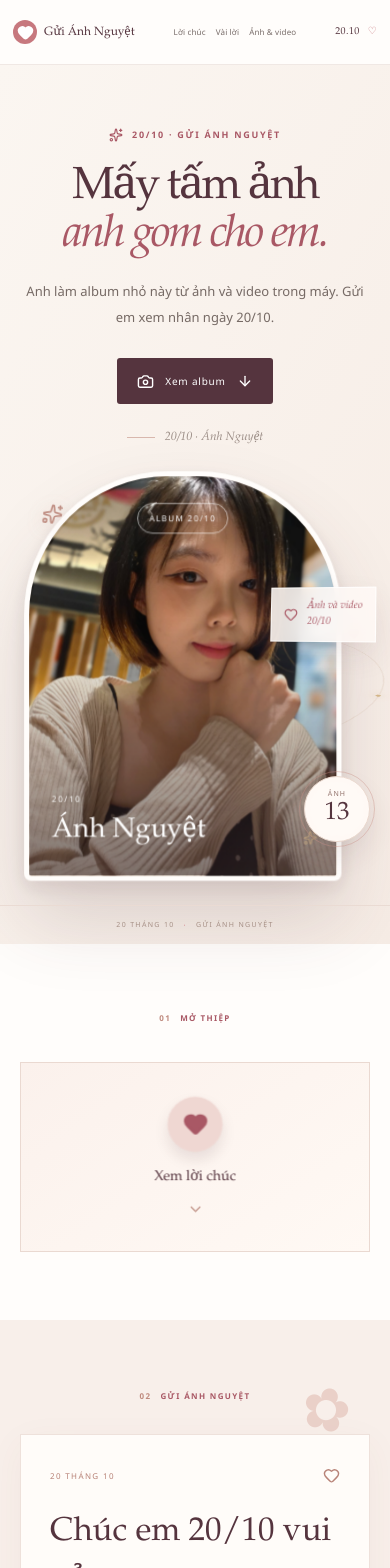
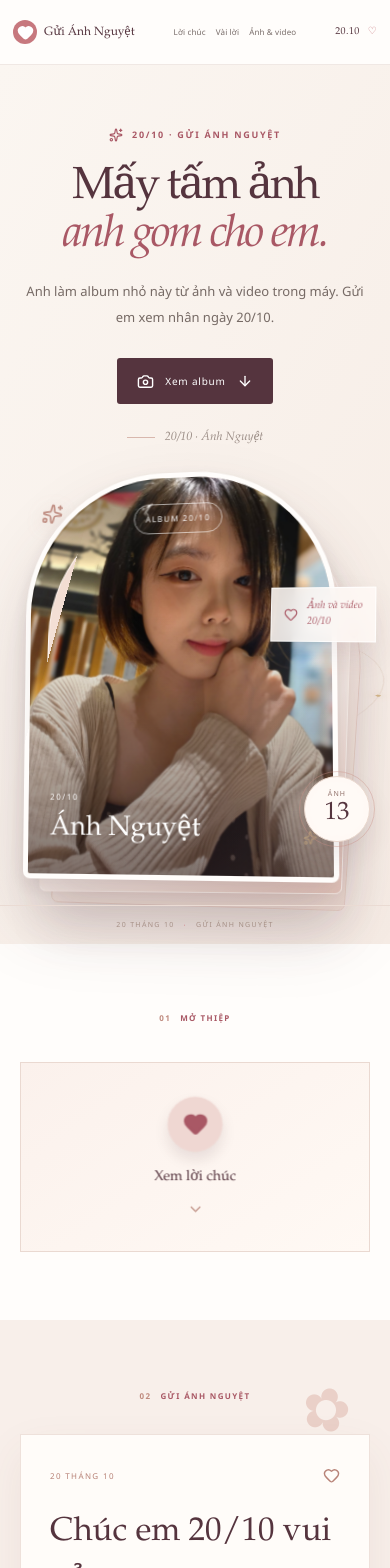
Before and after one commit to DuckLoc/Nguyet, a React (Vite) app: page / in a window 390 px wide. Shown: the top 1568 px of the page. Built offline with nearby package versions, Linux system fonts and the light colour scheme.

Commit message:
Make the 3D album effect more visible
Remove the gallery storage notice and add a clear layered photo stack with perspective reveal animations.

```diff
--- a/src/App.css
+++ b/src/App.css
@@ -31,7 +31,10 @@ main { overflow: hidden; }
 .hero-sparkle-two { top: 38%; right: 4%; color: #cb8c8d; animation-delay: -2.4s; }
 .hero-sparkle-three { right: 16%; bottom: 8%; color: #c4a77f; animation-delay: -1.5s; }
 .hero-photo-shell { position: absolute; z-index: 2; inset: 4px 38px 10px 28px; transform-style: preserve-3d; pointer-events: none; }
-.hero-photo-frame { position: absolute; inset: 0; overflow: hidden; border: 7px solid #fffdfb; border-radius: 190px 190px 8px 8px; background: #eadbd2; box-shadow: 0 38px 72px #55343e2b, 0 7px 18px #55343e1c; transform: rotateX(var(--showcase-tilt-x, 0deg)) rotateY(var(--showcase-tilt-y, 0deg)) translateZ(28px); transform-style: preserve-3d; transition: transform .35s cubic-bezier(.2,.7,.2,1), box-shadow .35s; will-change: transform; }
+.hero-photo-shell::before, .hero-photo-shell::after { position: absolute; z-index: 0; border: 1px solid #fffaf5b8; border-radius: 190px 190px 8px 8px; content: ''; pointer-events: none; }
+.hero-photo-shell::before { inset: 13px -9px -8px 9px; background: linear-gradient(145deg, #f1d8cc, #f8eee8 65%, #e8c9be); box-shadow: 0 22px 48px #55343e1c; transform: translate3d(8px, 12px, -18px) rotateY(8deg) rotateZ(2deg); }
+.hero-photo-shell::after { inset: 25px -18px -16px 18px; border-color: #e7cfc5; background: linear-gradient(145deg, #fffaf5, #eedbd2); box-shadow: 0 26px 52px #55343e16; transform: translate3d(14px, 22px, -38px) rotateY(12deg) rotateZ(4deg); }
+.hero-photo-frame { position: absolute; z-index: 2; inset: 0; overflow: hidden; border: 7px solid #fffdfb; border-radius: 190px 190px 8px 8px; background: #eadbd2; box-shadow: 0 38px 72px #55343e2b, 0 7px 18px #55343e1c; transform: rotateX(calc(5deg + var(--showcase-tilt-x, 0deg))) rotateY(calc(-10deg + var(--showcase-tilt-y, 0deg))) translateZ(28px); transform-style: preserve-3d; transition: transform .35s cubic-bezier(.2,.7,.2,1), box-shadow .35s; will-change: transform; }
 .hero-photo-frame::after { position: absolute; inset: 0; border-radius: inherit; background: linear-gradient(125deg, #fff3 0%, transparent 32%, transparent 69%, #f8d5c117 100%); content: ''; pointer-events: none; transform: translateZ(12px); }
 .hero-photo-frame img { width: 100%; height: 100%; object-fit: cover; object-position: center 39%; transform: translateZ(2px) scale(1.025); transition: transform .7s cubic-bezier(.2,.7,.2,1); }
 .hero-showcase:hover .hero-photo-frame { box-shadow: 0 44px 82px #55343e30, 0 8px 20px #55343e22; }
@@ -69,9 +72,9 @@ main { overflow: hidden; }
 .greeting-copy { max-width: 400px; margin: 16px auto 0; color: #83746e; font-size: 12px; line-height: 1.9; }
 .greeting-heart { display: block; margin-top: 16px; color: var(--rose); font-size: 22px; }
 
-.letter-section { position: relative; padding-top: 86px; padding-bottom: 94px; background: #f8efea; }
+.letter-section { position: relative; padding-top: 86px; padding-bottom: 94px; background: #f8efea; perspective: 1300px; }
 .letter-flower { position: absolute; top: 43px; right: 10%; color: #dfb8ae; font-size: 59px; opacity: .55; transform: rotate(15deg); }
-.letter-paper { max-width: 610px; margin: 32px auto 0; padding: 39px 54px 37px; border: 1px solid #eee1db; background: #fffcf9; box-shadow: 0 10px 35px #6f49420d; }
+.letter-paper { max-width: 610px; margin: 32px auto 0; padding: 39px 54px 37px; border: 1px solid #eee1db; background: #fffcf9; box-shadow: 0 18px 42px #6f494214; transform-style: preserve-3d; }
 .letter-paper-top { display: flex; align-items: center; justify-content: space-between; color: #b88378; font-size: 8px; letter-spacing: .17em; }
 .letter-paper h2 { margin: 24px 0 22px; color: var(--wine); font-family: var(--serif); font-size: 33px; font-weight: 400; }
 .letter-paper > p { margin: 0 0 14px; color: #746964; font-size: 12px; line-height: 1.95; }
@@ -81,7 +84,7 @@ main { overflow: hidden; }
 .section-heading { margin-top: 21px; }
 .section-heading h2 { font-size: clamp(31px, 4vw, 43px); }
 .section-heading > p { margin-top: 9px; color: #8b7e77; font-size: 12px; line-height: 1.8; }
-.timeline-list { position: relative; max-width: 600px; margin: 38px auto 0; }
+.timeline-list { position: relative; max-width: 600px; margin: 38px auto 0; perspective: 1100px; }
 .timeline-list::before { position: absolute; top: 12px; bottom: 14px; left: 19px; width: 1px; background: #ead9d1; content: ''; }
 .timeline-item { position: relative; display: grid; grid-template-columns: 40px 36px 1fr; align-items: start; gap: 13px; min-height: 105px; }
 .timeline-dot { z-index: 1; width: 39px; height: 39px; display: grid; place-items: center; border: 1px solid #e9d5cd; border-radius: 50%; background: #fffdfb; color: #bf7b7c; }
@@ -98,17 +101,14 @@ main { overflow: hidden; }
 .button-outline input { position: absolute; width: 1px; height: 1px; overflow: hidden; clip: rect(0, 0, 0, 0); white-space: nowrap; clip-path: inset(50%); }
 .button-outline:focus-within { outline: 2px solid var(--rose-dark); outline-offset: 3px; }
 .is-disabled { opacity: .6; pointer-events: none; }
-.storage-note { display: flex; align-items: flex-start; gap: 9px; margin-top: 23px; padding: 12px 14px; border: 1px solid #eadbd1; background: #fffaf6; color: #84756e; font-size: 10px; line-height: 1.7; }
-.storage-note svg { flex: 0 0 auto; margin-top: 1px; color: #ad7a6e; }
-.storage-note strong { color: #745650; }
 .gallery-error { margin-top: 13px; padding: 10px 13px; border-left: 2px solid #bc6264; color: #82494a; background: #fff4f1; font-size: 11px; }
 .gallery-empty { width: 100%; min-height: 235px; display: flex; flex-direction: column; align-items: center; justify-content: center; gap: 10px; margin-top: 20px; border: 1px dashed #d8bdb4; background: #fffaf7a8; color: #897872; cursor: pointer; font: inherit; font-size: 11px; }
 .gallery-empty:hover { border-color: #b87c76; background: #fffaf7; }
 .empty-icon { width: 50px; height: 50px; display: grid; place-items: center; margin-bottom: 3px; border-radius: 50%; background: #f4e6df; color: var(--rose-dark); }
 .gallery-empty strong { color: var(--wine); font-family: var(--serif); font-size: 17px; font-weight: 400; }
 .empty-upload { display: inline-flex; align-items: center; gap: 6px; margin-top: 5px; color: #a26667; font-size: 10px; }
-.photo-grid { display: grid; grid-template-columns: repeat(4, minmax(0, 1fr)); grid-auto-rows: 205px; gap: 15px; margin-top: 24px; }
-.photo-card { min-width: 0; padding: 8px; border: 1px solid #ecded7; background: #fffcf9; transition: box-shadow .3s, border-color .3s; }
+.photo-grid { display: grid; grid-template-columns: repeat(4, minmax(0, 1fr)); grid-auto-rows: 205px; gap: 15px; margin-top: 24px; perspective: 1500px; transform-style: preserve-3d; }
+.photo-card { min-width: 0; padding: 8px; border: 1px solid #ecded7; background: #fffcf9; perspective: 1100px; transform-style: preserve-3d; transition: box-shadow .3s, border-color .3s; }
 .photo-card:hover { border-color: #d9b9ae; box-shadow: 0 12px 30px #55343e12; }
 .photo-card:first-child { grid-column: span 2; grid-row: span 2; }
 .photo-card:nth-child(6) { grid-column: span 2; }
@@ -190,6 +190,7 @@ main { overflow: hidden; }
   .hero-signoff { justify-content: center; margin-top: 24px; }
   .hero-showcase { width: min(100%, 390px); height: 465px; margin-top: 30px; }
   .hero-photo-shell { inset: 0 39px 0 12px; }
+  .hero-photo-shell::before, .hero-photo-shell::after { border-radius: 160px 160px 8px 8px; }
   .hero-photo-frame { border-radius: 160px 160px 8px 8px; }
   .hero-photo-count { right: 0; bottom: 30px; width: 66px; height: 66px; }
   .hero-side-note { top: 115px; right: -12px; }
@@ -220,6 +221,7 @@ main { overflow: hidden; }
   .hero h1 { font-size: 45px; }
   .hero-showcase { height: 400px; }
   .hero-photo-shell { inset: 0 32px 0 8px; }
+  .hero-photo-shell::before, .hero-photo-shell::after { border-radius: 140px 140px 7px 7px; }
   .hero-photo-frame { border-width: 5px; border-radius: 140px 140px 7px 7px; }
   .hero-side-note { right: -11px; font-size: 10px; }
   .section-wrap { padding-right: 20px; padding-left: 20px; }
@@ -241,5 +243,5 @@ main { overflow: hidden; }
 @media (prefers-reduced-motion: reduce) {
   *, *::before, *::after { scroll-behavior: auto !important; animation-duration: .01ms !important; animation-iteration-count: 1 !important; transition-duration: .01ms !important; }
   .hero-orbit, .hero-sparkle { animation: none !important; }
-  .hero-photo-frame { transform: none !important; will-change: auto; }
+  .hero-photo-frame { will-change: auto; }
 }
--- a/src/App.tsx
+++ b/src/App.tsx
@@ -90,8 +90,8 @@ function App() {
     const bounds = event.currentTarget.getBoundingClientRect()
     const x = Math.max(0, Math.min(1, (event.clientX - bounds.left) / bounds.width))
     const y = Math.max(0, Math.min(1, (event.clientY - bounds.top) / bounds.height))
-    event.currentTarget.style.setProperty('--showcase-tilt-x', `${((0.5 - y) * 8).toFixed(2)}deg`)
-    event.currentTarget.style.setProperty('--showcase-tilt-y', `${((x - 0.5) * 10).toFixed(2)}deg`)
+    event.currentTarget.style.setProperty('--showcase-tilt-x', `${((0.5 - y) * 12).toFixed(2)}deg`)
+    event.currentTarget.style.setProperty('--showcase-tilt-y', `${((x - 0.5) * 18).toFixed(2)}deg`)
   }
 
   const resetShowcaseTilt = (event: ReactPointerEvent<HTMLDivElement>) => {
@@ -244,7 +244,7 @@ function App() {
           <span className="hero-sparkle hero-sparkle-one" aria-hidden="true"><Sparkles size={19} /></span>
           <span className="hero-sparkle hero-sparkle-two" aria-hidden="true"><Heart size={13} fill="currentColor" /></span>
           <span className="hero-sparkle hero-sparkle-three" aria-hidden="true"><Sparkles size={14} /></span>
-          <motion.div className="hero-photo-shell" initial={{ opacity: 0, y: 24, scale: 0.97 }} animate={{ opacity: 1, y: 0, scale: 1 }} transition={{ duration: 0.8, ease: [0.22, 1, 0.36, 1], delay: 0.18 }}>
+          <motion.div className="hero-photo-shell" initial={{ opacity: 0, y: 24, scale: 0.94, rotateY: -22, rotateX: 9 }} animate={{ opacity: 1, y: 0, scale: 1, rotateY: 0, rotateX: 0 }} transition={{ duration: 1.1, ease: [0.22, 1, 0.36, 1], delay: 0.18 }}>
             <div className="hero-photo-frame">
               <img src={content.coverImage} alt={`Ảnh của ${content.recipient}`} fetchPriority="high" />
               <div className="hero-photo-shade" />
@@ -280,7 +280,7 @@ function App() {
       <section className="letter-section section-wrap" id="letter">
         <div className="letter-flower" aria-hidden="true">✿</div>
         <div className="section-kicker"><span>02</span> GỬI ÁNH NGUYỆT</div>
-        <motion.div className="letter-paper" initial={{ opacity: 0, y: 24 }} whileInView={{ opacity: 1, y: 0 }} viewport={{ once: true, amount: 0.25 }} transition={{ duration: 0.6, ease: 'easeOut' }}>
+        <motion.div className="letter-paper" initial={{ opacity: 0, y: 24, rotateX: 10 }} whileInView={{ opacity: 1, y: 0, rotateX: 0 }} viewport={{ once: true, amount: 0.25 }} transition={{ duration: 0.7, ease: 'easeOut' }}>
           <div className="letter-paper-top"><span>20 THÁNG 10</span><Heart size={17} /></div>
           <h2>{content.letterTitle}</h2>
           {content.letter.map((paragraph, index) => <p key={index}>{paragraph}</p>)}
@@ -295,7 +295,7 @@ function App() {
         </div>
         <div className="timeline-list">
           {content.moments.map((moment, index) => (
-            <motion.article className="timeline-item" key={moment.title} initial={{ opacity: 0, y: 18 }} whileInView={{ opacity: 1, y: 0 }} viewport={{ once: true }} transition={{ delay: index * 0.12 }}>
+            <motion.article className="timeline-item" key={moment.title} initial={{ opacity: 0, y: 18, rotateY: index % 2 === 0 ? -12 : 12 }} whileInView={{ opacity: 1, y: 0, rotateY: 0 }} viewport={{ once: true }} transition={{ delay: index * 0.12, duration: 0.65 }}>
               <span className="timeline-dot"><Heart size={13} fill="currentColor" /></span>
               <span className="timeline-number">0{index + 1}</span><div><h3>{moment.title}</h3><p>{moment.text}</p></div>
             </motion.article>
@@ -312,11 +312,10 @@ function App() {
             <input ref={fileInput} type="file" accept="image/*" multiple onChange={(event) => void addPhotos(event.target.files)} disabled={isSaving} />
           </label>
         </div>
-        <div className="storage-note"><LockKeyhole size={15} /><span><strong>Ảnh trong album</strong> được tải cùng website và ai truy cập trang đều có thể xem. Ảnh em thêm ở đây chỉ lưu trong trình duyệt trên thiết bị này, không tải lên máy chủ.</span></div>
         {galleryError && <p className="gallery-error" role="alert">{galleryError}</p>}
         <div className="photo-grid">
             {galleryPhotos.map((photo, index) => (
-              <motion.article className={`photo-card ${photo.upload ? 'photo-card-upload' : ''}`} key={photo.id} initial={{ opacity: 0, y: 22, scale: 0.98 }} whileInView={{ opacity: 1, y: 0, scale: 1 }} viewport={{ once: true, amount: 0.12 }} transition={{ duration: 0.48, delay: Math.min(index % 4, 3) * 0.07, ease: 'easeOut' }}>
+              <motion.article className={`photo-card ${photo.upload ? 'photo-card-upload' : ''}`} key={photo.id} initial={{ opacity: 0, y: 22, scale: 0.94, rotateY: index % 2 === 0 ? -10 : 10, rotateX: 5 }} whileInView={{ opacity: 1, y: 0, scale: 1, rotateY: 0, rotateX: 0 }} viewport={{ once: true, amount: 0.12 }} transition={{ duration: 0.62, delay: Math.min(index % 4, 3) * 0.07, ease: 'easeOut' }}>
                 <button className="photo-preview" onClick={() => setActivePhoto(index)} aria-label={`Xem ảnh ${index + 1}`}>
                   <img src={photo.src} alt={photo.caption || `Ảnh ${index + 1}`} loading={index === 0 ? 'eager' : 'lazy'} decoding="async" /><span className="photo-zoom"><Camera size={18} /></span>
                 </button>
```
